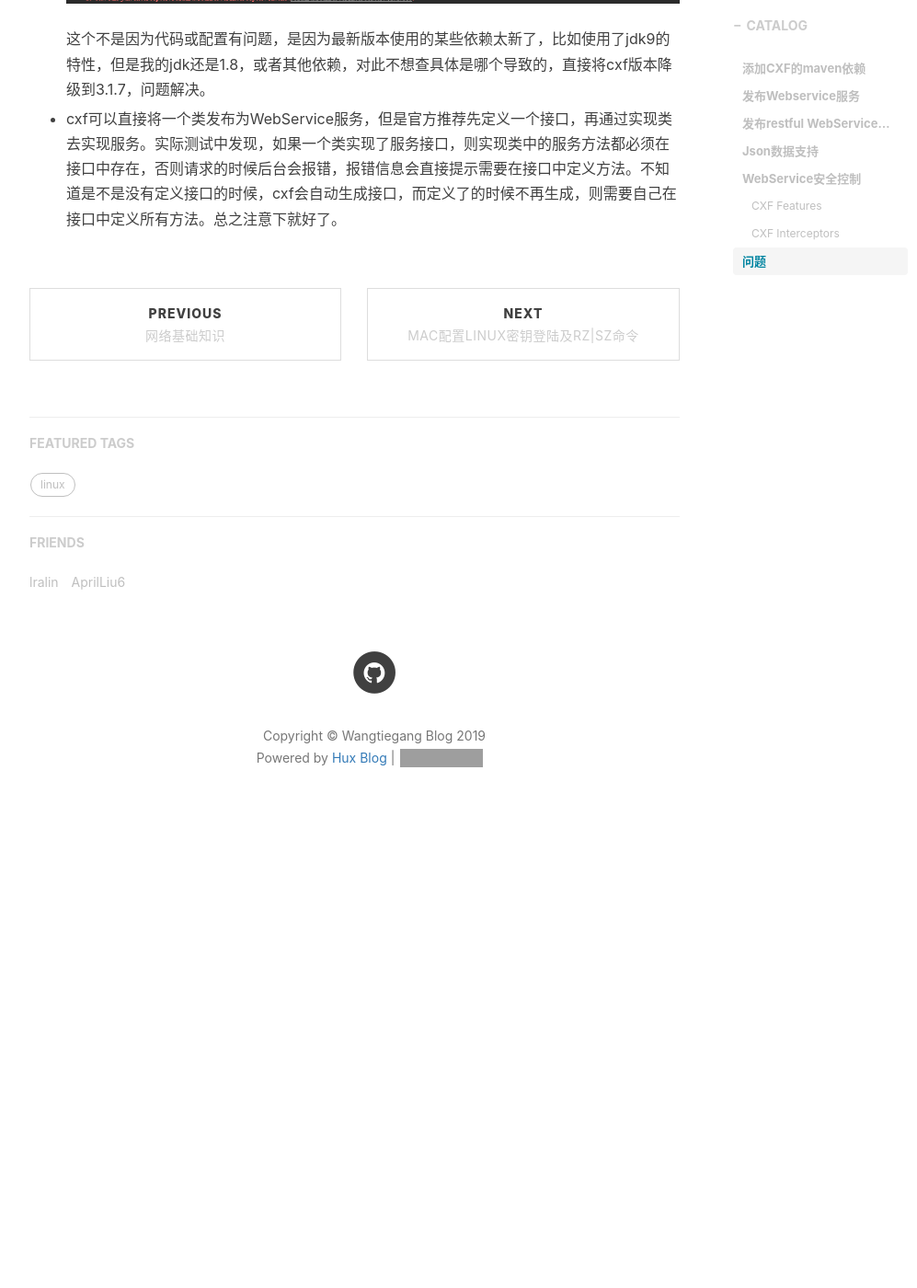
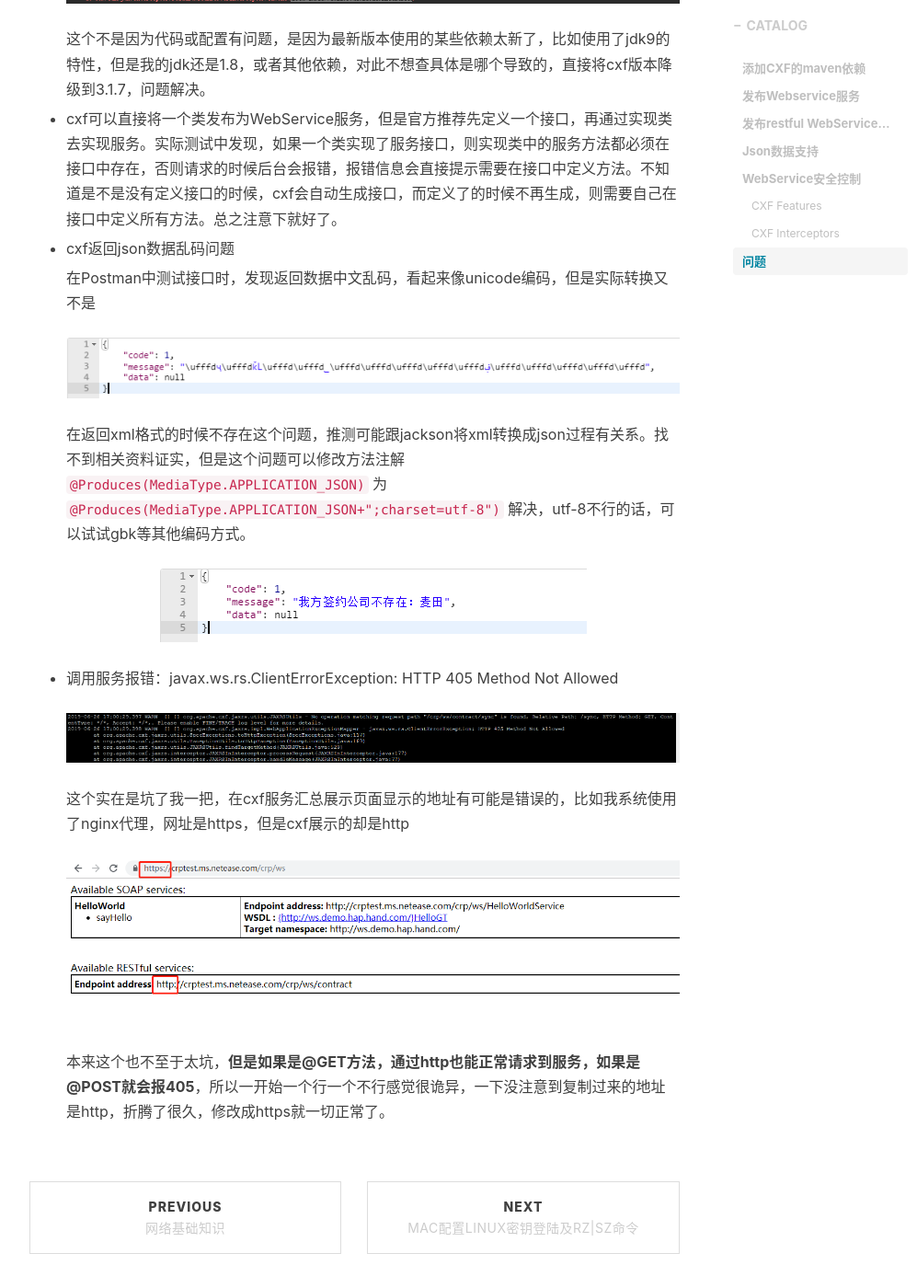
Before and after one commit to wangtiegang/wangtiegang.github.io, a Jekyll site: the page built from _posts/2019/2019-06-16-maven+spring+cxf实现WebService.md, in a window 1280 px wide and 1400 px high, scrolled down 7968 px. Shown: the whole window at 92% size, without its empty margins (233-1230 px from the left). Built offline with Jekyll 4.4.1, drawn with Linux system fonts in a browser that asks for light colours; nearby versions of some CDN libraries; comment, search, counter and statistics services are not loaded; before the commit the page ends 8869 px from its top, so only the background shows below that; grey boxes are pictures that could not be loaded.

Commit message:
追加cxf内容

````diff
--- a/_posts/2019/2019-06-16-maven+spring+cxf实现WebService.md
+++ b/_posts/2019/2019-06-16-maven+spring+cxf实现WebService.md
@@ -290,3 +290,23 @@
   这个不是因为代码或配置有问题，是因为最新版本使用的某些依赖太新了，比如使用了jdk9的特性，但是我的jdk还是1.8，或者其他依赖，对此不想查具体是哪个导致的，直接将cxf版本降级到3.1.7，问题解决。
 
 * cxf可以直接将一个类发布为WebService服务，但是官方推荐先定义一个接口，再通过实现类去实现服务。实际测试中发现，如果一个类实现了服务接口，则实现类中的服务方法都必须在接口中存在，否则请求的时候后台会报错，报错信息会直接提示需要在接口中定义方法。不知道是不是没有定义接口的时候，cxf会自动生成接口，而定义了的时候不再生成，则需要自己在接口中定义所有方法。总之注意下就好了。
+
+* cxf返回json数据乱码问题
+
+  在Postman中测试接口时，发现返回数据中文乱码，看起来像unicode编码，但是实际转换又不是
+
+  ![cxf-5](/img/in-post/2019-06/cxf-5.png)
+
+  在返回xml格式的时候不存在这个问题，推测可能跟jackson将xml转换成json过程有关系。找不到相关资料证实，但是这个问题可以修改方法注解 ```@Produces(MediaType.APPLICATION_JSON)``` 为 ```@Produces(MediaType.APPLICATION_JSON+";charset=utf-8")``` 解决，utf-8不行的话，可以试试gbk等其他编码方式。
+
+  ![cxf-6](/img/in-post/2019-06/cxf-6.png)
+
+* 调用服务报错：javax.ws.rs.ClientErrorException: HTTP 405 Method Not Allowed
+
+  ![cxf-7](/img/in-post/2019-06/cxf-7.png)
+
+  这个实在是坑了我一把，在cxf服务汇总展示页面显示的地址有可能是错误的，比如我系统使用了nginx代理，网址是https，但是cxf展示的却是http
+
+  ![cxf-8](/img/in-post/2019-06/cxf-8.png)
+
+  本来这个也不至于太坑，**但是如果是@GET方法，通过http也能正常请求到服务，如果是@POST就会报405**，所以一开始一个行一个不行感觉很诡异，一下没注意到复制过来的地址是http，折腾了很久，修改成https就一切正常了。
````
Also changed, not shown: img/in-post/2019-06/cxf-5.png (added), img/in-post/2019-06/cxf-6.png (added), img/in-post/2019-06/cxf-7.png (added), img/in-post/2019-06/cxf-8.png (added).
